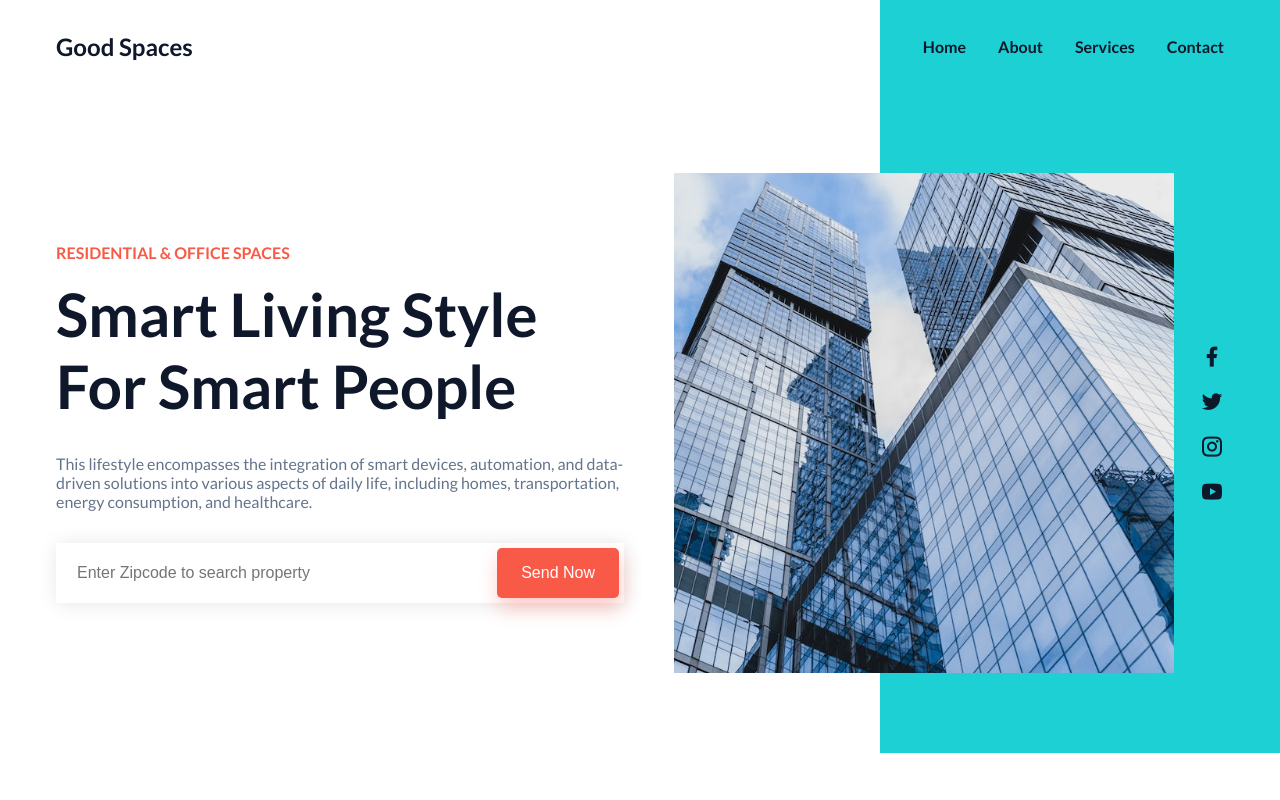
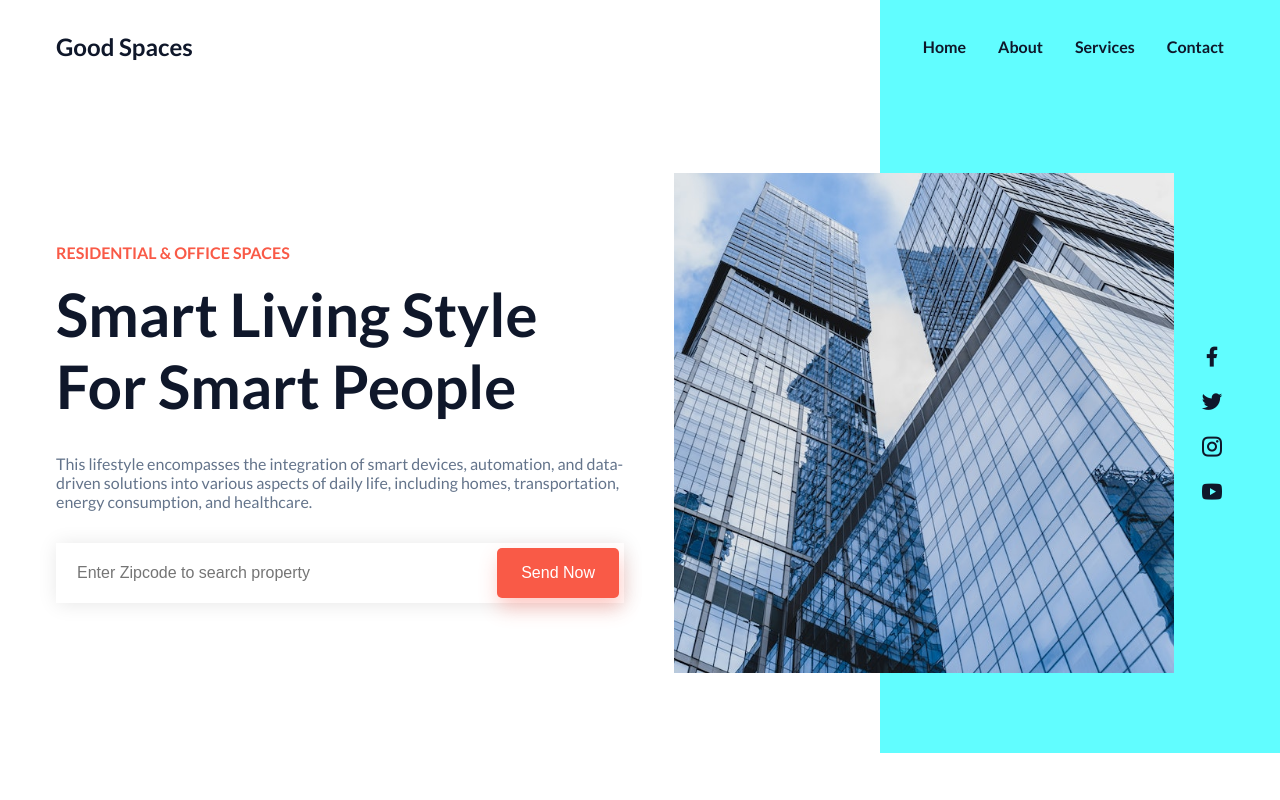
Before and after one commit to IshanSharmaIshu/Buildings.landingpage, a plain HTML site: page Landing page website 1/index.html in a window 1280 px wide. Shown: the top 800 px of the page. Drawn offline with nearby package versions, Linux system fonts and the light colour scheme.

Commit message:
Update style.css

```diff
--- a/Landing page website 1/style.css
+++ b/Landing page website 1/style.css
@@ -64,7 +64,7 @@ header::after {
   right: 0;
   height: 100%;
   width: calc(50% - 15rem);
-  background-color: #1cd0d3;
+  background-color: #61fdff;
   z-index: -1;
 }
 
```
